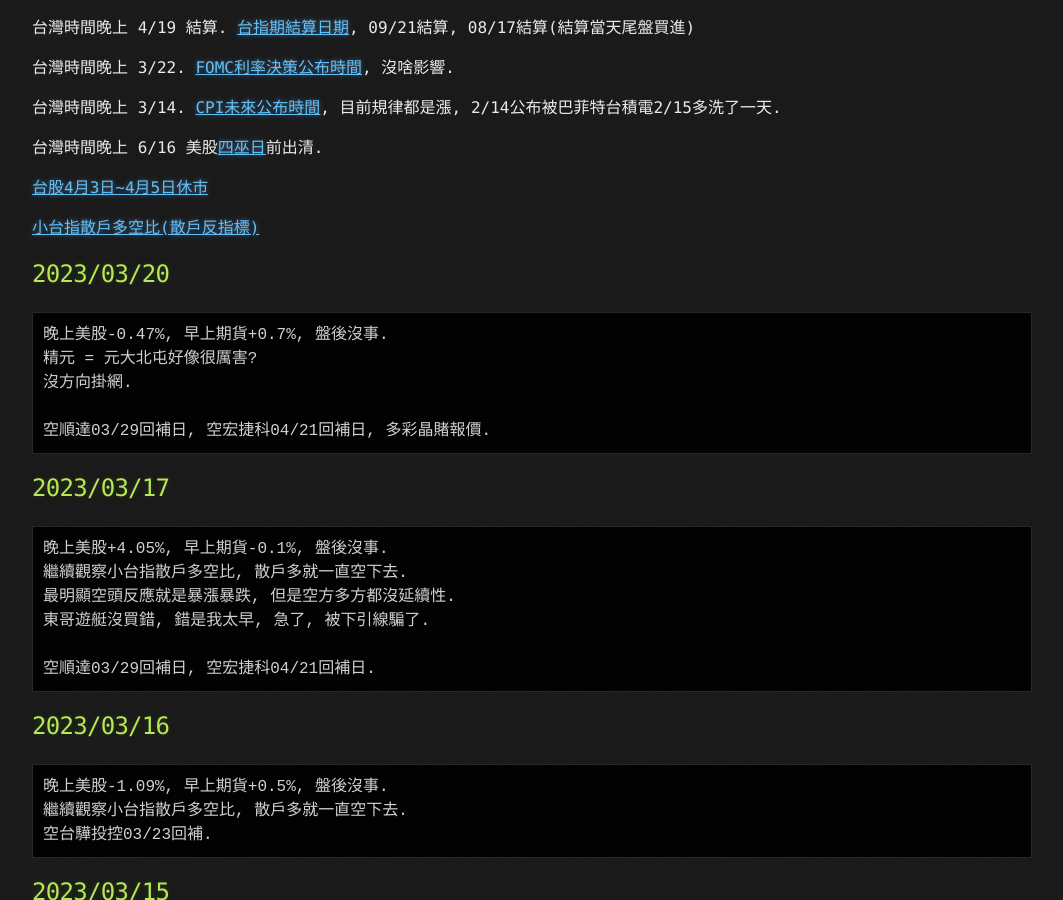
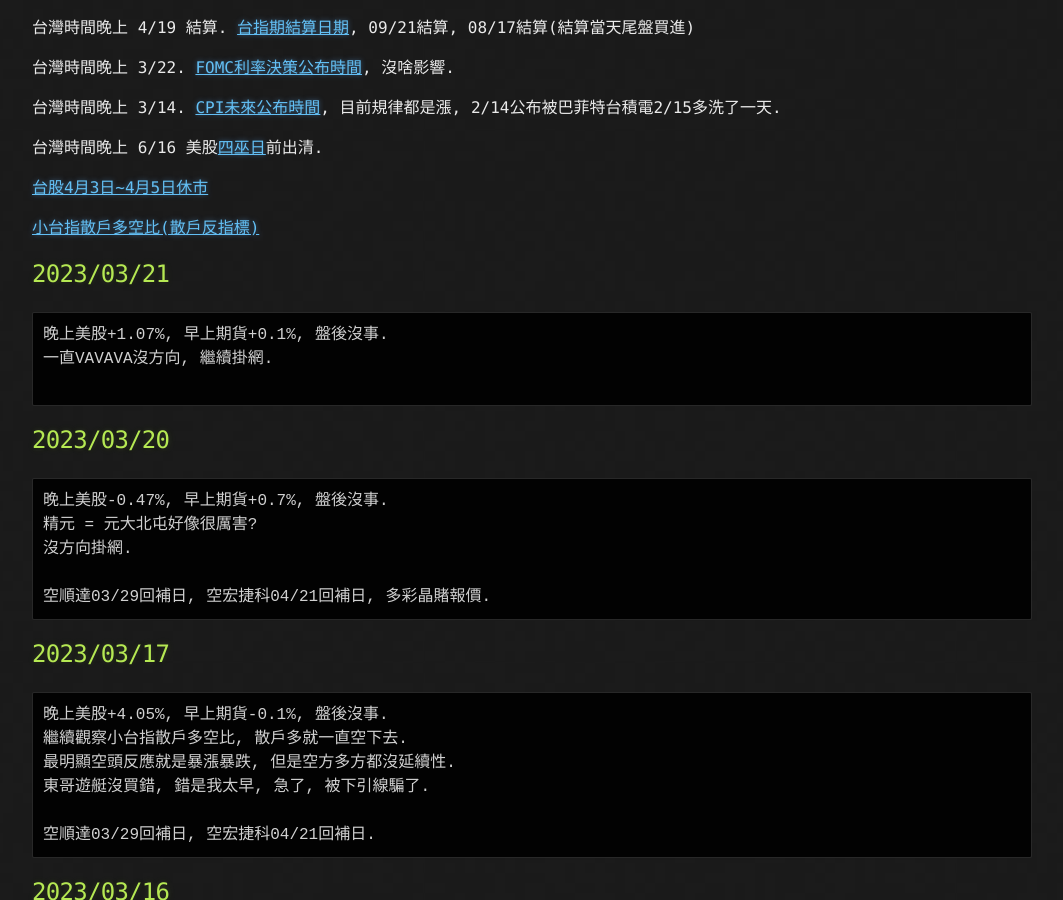
Before and after one commit to lepg5487/Stock_God, a Jekyll site: the page built from index.md, in a window 1280 px wide and 900 px high, scrolled down 402 px. Shown: the whole window, without its empty margins (108-1171 px from the left). Built offline with Jekyll 4.4.1, drawn with Linux system fonts in a browser that asks for light colours; our own code applies the rules of GitHub Pages for plain Markdown files.

Commit message:
Update index.md

````diff
--- a/index.md
+++ b/index.md
@@ -21,6 +21,13 @@ layout: testlayouts
 [台股4月3日~4月5日休市](https://www.twse.com.tw/zh/holidaySchedule/holidaySchedule)
 
 [小台指散戶多空比(散戶反指標)](https://www.macromicro.me/charts/20069/tw-mtx-long-to-short-ratio-of-individual-player)
+
+## 2023/03/21
+```
+晚上美股+1.07%, 早上期貨+0.1%, 盤後沒事.
+一直VAVAVA沒方向, 繼續掛網.
+
+```
 
 ## 2023/03/20
 ```
````
